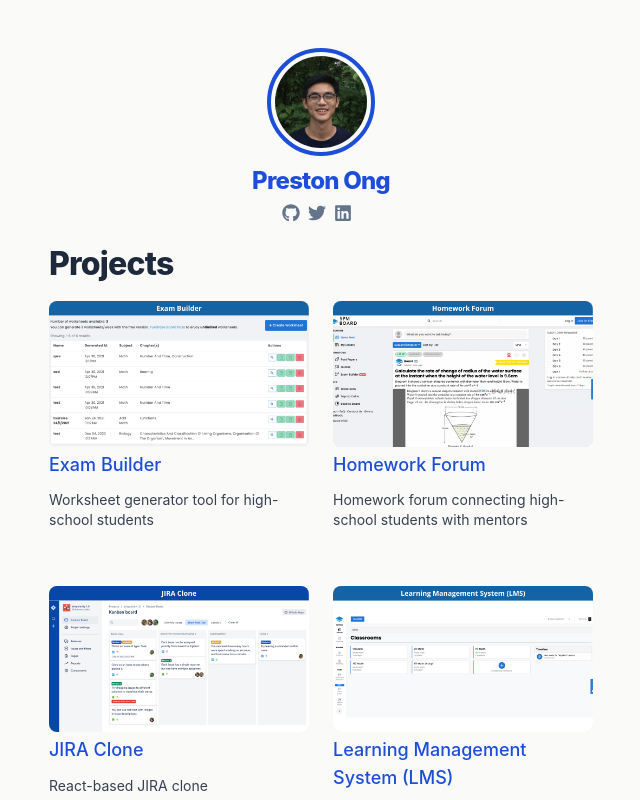
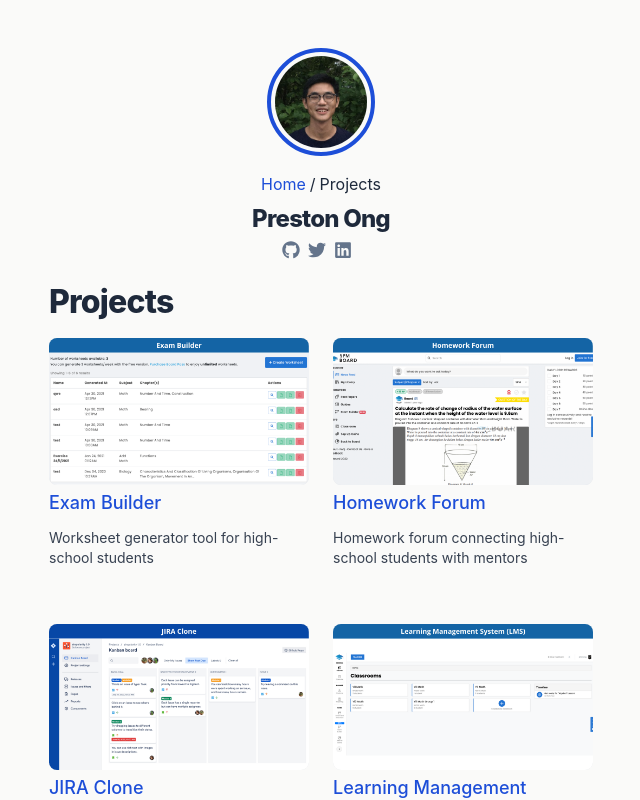
Before and after one commit to preston-ong/prestons-portfolio, a Next.js app: page /projects in a window 1280 px wide. Shown: the top 800 px of the page, without its empty margins (319-959 px from the left). Built offline with nearby package versions, Linux system fonts and the light colour scheme.

Commit message:
Added breadcrumbs

```diff
--- /dev/null
+++ b/components/Breadcrumbs.js
@@ -0,0 +1,61 @@
+import React, { useMemo } from "react";
+import { useRouter } from "next/router";
+import Link from "next/link";
+
+export default function Breadcrumbs() {
+  const router = useRouter();
+
+  const breadcrumbs = useMemo(() => {
+    // Remove any query parameters, as those aren't included in breadcrumbs
+    const asPathWithoutQuery = router.asPath.split("?")[0];
+
+    // Break down the path between "/"s, removing empty entities
+    // Ex:"/my/nested/path" --> ["my", "nested", "path"]
+    const asPathNestedRoutes = asPathWithoutQuery
+      .split("/")
+      .filter((v) => v.length > 0);
+
+    // Iterate over the list of nested route parts and build
+    // a "crumb" object for each one.
+    const crumblist = asPathNestedRoutes.map((subpath, idx) => {
+      // We can get the partial nested route for the crumb
+      // by joining together the path parts up to this point.
+      const href = "/" + asPathNestedRoutes.slice(0, idx + 1).join("/");
+      // The title will just be the route string for now
+      const text = subpath
+        .replace("-", " ")
+        .replace("_", " ")
+        .split(" ")
+        .map((word) => word[0].toUpperCase() + word.substring(1))
+        .join(" ");
+      return { href, text };
+    });
+
+    // Add in a default "Home" crumb for the top-level
+    return [{ href: "/", text: "Home" }, ...crumblist];
+  }, [router.asPath]);
+
+  return (
+    <nav class="rounded-md w-full">
+      {breadcrumbs.map((crumb, idx) => (
+        <Crumb {...crumb} key={idx} last={idx === breadcrumbs.length - 1} />
+      ))}
+    </nav>
+  );
+}
+
+// Each individual "crumb" in the breadcrumbs list
+function Crumb({ text, href, last = false }) {
+  // The last crumb is rendered as normal text since we are already on the page
+  if (last) {
+    return <span>{text}</span>;
+  }
+
+  // All other crumbs will be rendered as links that can be visited
+  return (
+    <>
+      <Link href={href}>{text}</Link>
+      <span class="mx-1">/</span>
+    </>
+  );
+}
--- a/components/layout.js
+++ b/components/layout.js
@@ -6,6 +6,7 @@ import styles from "./layout.module.css";
 import utilStyles from "../styles/utils.module.css";
 import Link from "next/link";
 import SocialLink from "./SocialLink";
+import Breadcrumbs from "./Breadcrumbs";
 
 const name = "Preston Ong";
 export const siteTitle = "Preston Ong's Personal Website";
@@ -75,11 +76,10 @@ export default function Layout({ children, home }) {
                 />
               </a>
             </Link>
-            <h2 className={`${utilStyles.headingLg} !mt-2 !mb-1`}>
-              <Link href="/">
-                <a className={utilStyles.colorInherit}>{name}</a>
-              </Link>
-            </h2>
+            <div className="text-center mt-4">
+              <Breadcrumbs />
+            </div>
+            <h2 className={`${utilStyles.headingLg} !mt-1 !mb-1`}>{name}</h2>
             <section className="text-center">
               <SocialLink
                 width="18px"
--- a/pages/index.js
+++ b/pages/index.js
@@ -1,11 +1,9 @@
 import React from "react";
 
 import Head from "next/head";
-import Layout, { siteTitle } from "../components/layout";
-import utilStyles from "../styles/utils.module.css";
+import Layout from "../components/layout";
 
 import Link from "next/link";
-import SocialLink from "../components/SocialLink";
 
 export default function Home() {
   return (
@@ -22,11 +20,11 @@ export default function Home() {
             Dropee
           </a>
           , a full-stack engineer at{" "}
-          <a target="_blank" hrerf="https://boardedu.org">
+          <a target="_blank" href="https://boardedu.org">
             Board Education
           </a>{" "}
           and the founding software engineer at{" "}
-          <a target="_blank" hrerf="https://carepool.asia">
+          <a target="_blank" href="https://carepool.asia">
             Carepool Asia
           </a>
           .
```
